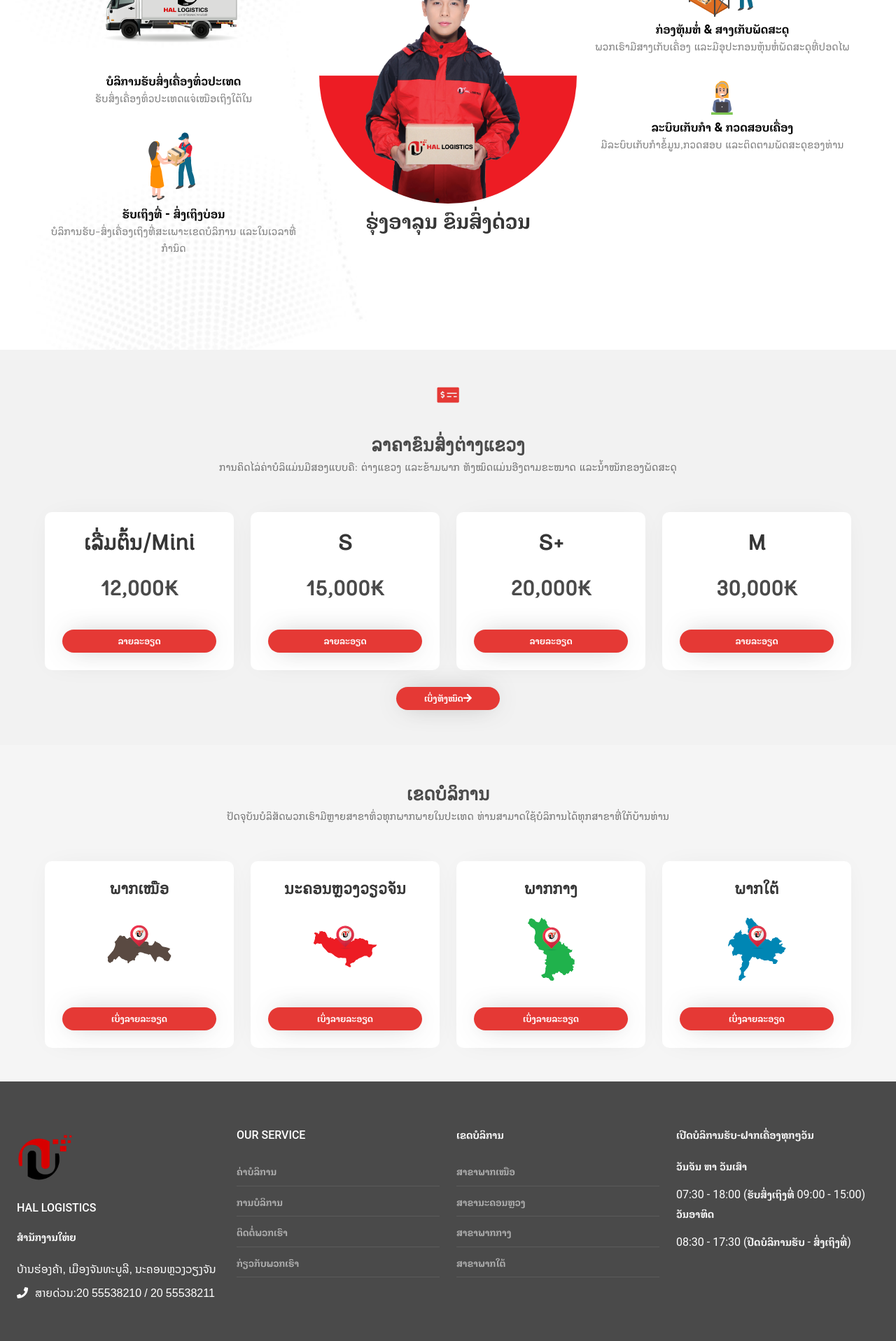
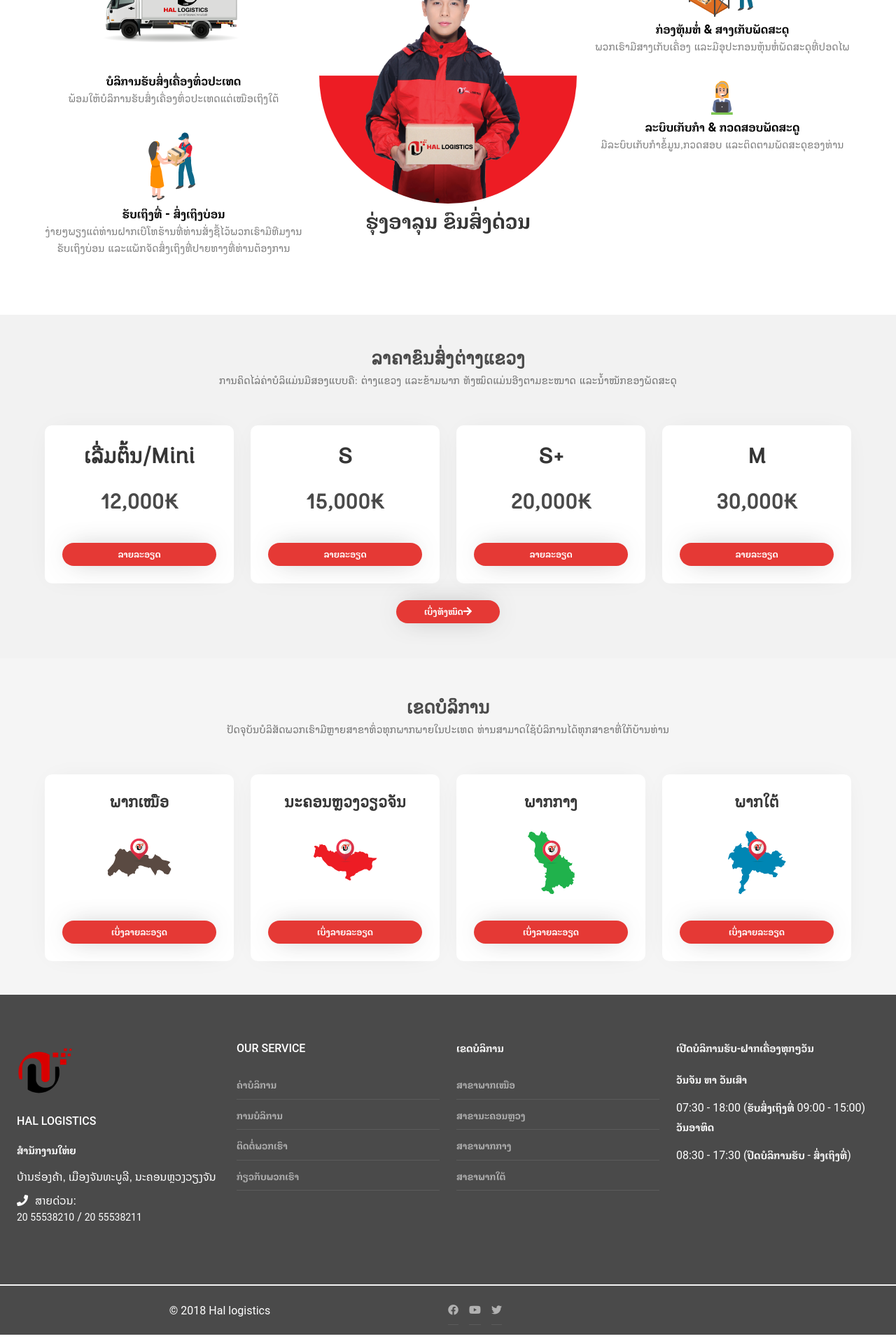
Before and after one commit to xone-sps/hallogistics, a Vue app: page / in a window 1280 px wide. Shown: the part 880-2797 px from the top of the page at 70% size. Built offline with nearby package versions, Linux system fonts and the light colour scheme; what vue-js-modal, vuejs-loading-plugin would draw is missing.

Commit message:
update background home

```diff
--- a/src/assets/css/style.css
+++ b/src/assets/css/style.css
@@ -246,11 +246,11 @@ a.nile-bottom {
     border-radius: 35px;
     display: inline-block;
 }
-.nile-about-section {
+/* .nile-about-section {
     padding: 0px 0px 50px 0px;
     background-image: url(../../assets/images/ba_1.jpg);
     background-size: cover;
-}
+} */
 .text-main-color {
     color: #e53935;
 }
@@ -621,6 +621,11 @@ a.nile-bottom:hover {
         .top{
             display: none;
         }
+        .search-icon {
+            top: 15px;
+            right: 80px;
+
+        }
     }
     @media (max-width: 720px){
         .www-Table thead th {
@@ -656,8 +661,8 @@ a.nile-bottom:hover {
       .search-icon {
         position: absolute;
         float: right;
-        top: 8px;
-        right: 38px;
+        top: 9px;
+        right: 70px;
         font-size: 12px;
         color: #7461cF;
     }
@@ -696,8 +701,26 @@ a.nile-bottom:hover {
        background-size: cover;
        width: 100%;
    }
+   .search-icon {
+    top: 9px;
+    right: 50px;
+
 }
+}
+@media (max-width: 420px){
+    .search-icon {
+        top: 9px;
+        right: 41px;
 
+    }
+}
+@media (max-width: 320px){
+    .search-icon {
+        top: 9px;
+        right: 30px;
+
+    }
+}
 
 @media (min-width: 992px){
     .d-lg-block {
--- a/src/components/Home/Price.vue
+++ b/src/components/Home/Price.vue
@@ -4,11 +4,6 @@
             <div class="container">
                 <!-- Title -->
                 <div class="section-title margin-bottom-40px">
-                    <div class="columns">
-                        <div class="column has-text-centered">
-                         <div class="icon text-main-color"><i class="fas fa-money-check-alt"></i></div>
-                     </div>
-                 </div>
                  <div class="columns justify-content-center has-text-centered">
                     <div class="column is-8">
                        <div class="h2">ລາຄາຂົນສົ່ງຕ່າງແຂວງ</div>
@@ -17,7 +12,6 @@
                </div>
            </div>
            <!-- // End Title -->
-
            <div class="columns">
             <!-- item -->
             <div class="column is-3 col-md-6">
--- a/src/components/Home/Service2.vue
+++ b/src/components/Home/Service2.vue
@@ -13,7 +13,7 @@
                         <div class="columns justify-content-center has-text-centered">
                             <div class="column is-four-fifths">
                                 <div class="h2">ການບໍລິການຂອງພວກເຮົາ</div>
-                                <div class="des">ພວກເຮົາມີຫຼາກຫຼາຍບໍລິການໃຫ້ທ່ານເລືອກໃຊ້</div>
+                                <div class="des">ພວກເຮົາໃຫ້ຫຼາຍກ່ວາການຂົນສົ່ງ ລາຄາຈັດສົ່ງເລີ່ມຕົ້ນ 12,000 ກີບ</div>
                             </div>
                         </div>
                     </div>
@@ -25,13 +25,13 @@
                                 <div class="icons"><img src="@/assets/images/icons/icon200x150.png" alt=""></div>
                             </div>
                             <div class="service-icon-box">
-                                <a href="#" class="title h2">ບໍລິການຮັບສົ່ງເຄື່ອງທົ່ວປະເທດ</a>
-                                <div class="des">ຮັບສົ່ງເຄື່ອງທົ່ວປະເທດແຈ່ເໜືອເຖິງໃຕ້ໃນ</div>
+                                <a class="title h2">ບໍລິການຮັບສົ່ງເຄື່ອງທົ່ວປະເທດ</a>
+                                <div class="des">ພ້ອມໃຫ້ບໍລິການຮັບສົ່ງເຄື່ອງທົ່ວປະເທດແຕ່ເໜືອເຖິງໃຕ້</div>
                             </div>
                             <div class="service-icon-box">
                                 <div class="icons"><img src="@/assets/images/icons/delivery100x100.png" alt=""></div>
-                                <a href="#" class="title h2">ຮັບເຖິງທີ່ - ສົ່ງເຖິງບ່ອນ</a>
-                                <div class="des">ບໍລິການຮັບ-ສົ່ງເຄື່ອງເຖິງທີ່ສະເພາະເຂດບໍລິການ ແລະໃນເວລາທີ່ກຳນົດ</div>
+                                <a class="title h2">ຮັບເຖິງທີ່ - ສົ່ງເຖິງບ່ອນ</a>
+                                <div class="des">ງ່າຍໆພຽງແຕ່ທ່ານຝາກເບີໂທຮ້ານທີ່ທ່ານສັ່ງຊື້ໄວ້ພວກເຮົາມີທີມງານຮັບເຖິງບ່ອນ ແລະແພັກຈັດສົ່ງເຖິງທີ່ປາຍທາງທີ່ທ່ານຕ້ອງການ</div>
                             </div>
                         </div>
                         <div class="column is-4">
@@ -43,12 +43,12 @@
                     <div class="column is-4">
                         <div class="service-icon-box">
                             <div class="icons"><img src="@/assets/images/icons/packing.png" alt=""></div>
-                            <a href="#" class="title h2">ກ່ອງຫຸ້ມຫໍ່ &amp; ສາງເກັບພັດສະດຸ</a>
+                            <a class="title h2">ກ່ອງຫຸ້ມຫໍ່ &amp; ສາງເກັບພັດສະດຸ</a>
                             <div class="des">ພວກເຮົາມີສາງເກັບເຄື່ອງ ແລະມີອຸປະກອນຫຸ້ນຫໍ່ພັດສະດຸທີ່ປອດໄພ</div>
                         </div>
                         <div class="service-icon-box">
                             <div class="icons"><img src="@/assets/images/icons/iconcall.png" alt=""></div>
-                            <a href="#" class="title h2">ລະບົບເກັບກຳ &amp; ກວດສອບເຄື່ອງ</a>
+                            <a class="title h2">ລະບົບເກັບກຳ &amp; ກວດສອບພັດສະດູ</a>
                             <div class="des">ມີລະບົບເກັບກຳຂໍ້ມູນ,ກວດສອບ ແລະຕິດຕາມພັດສະດຸຂອງທ່ານ</div>
                         </div>
                     </div>
--- a/src/components/Page/Contact.vue
+++ b/src/components/Page/Contact.vue
@@ -13,10 +13,10 @@
                </div>
                <div class="columns">
                 <div class="column">
-                    <h3><strong>ສາຍດ່ວນ:</strong> 20 55538210 / 20 55538211</h3>
+                    <h3><strong>ສາຍດ່ວນ:</strong> <a href="tel:55538210">20 55538210</a> / <a href="tel:55538211">20 55538211</a></h3>
                    <h3><strong>Wechat:</strong> HAL Logistics</h3>
                     <h3><strong>Line ID:</strong> @hal2018</h3>
-                   <h3><strong>Email:</strong> hal.lao.2008@hotmail.com</h3>
+                   <h3><strong>Email:</strong> <a href="mailto:hal.lao.2008@hotmail.com">hal.lao.2008@hotmail.com</a></h3>
                    <h3><strong>ທີ່ຕັ້ງບໍລິສັດ:</strong> ບ້ານຮ່ອງຄ້າ, ເມືອງຈັນທະບູລີ, ນະຄອນຫຼວງວຽງຈັນ</h3>
                 </div>
             </div>
--- a/src/components/Page/Price.vue
+++ b/src/components/Page/Price.vue
@@ -4,11 +4,11 @@
 		<div class="container">
 			    <div class="margin-top-h">
 			    	<div class="section-title margin-bottom-40px">
-                <div class="columns">
+            <!--    <div class="columns">
                     <div class="column has-text-centered">
                 <div class="icon text-main-color"><i class="fas fa-money-check-alt"></i></div>
                  </div>
-             </div>
+             </div> -->
              <div class="columns justify-content-center has-text-centered">
                 <div class="column">
                    <div class="h2">ລາຄາຂົນສົ່ງຕ່າງແຂວງ</div>
--- a/src/components/Partial/Footer.vue
+++ b/src/components/Partial/Footer.vue
@@ -15,14 +15,14 @@
 										<!-- <i class="fa fa-phone margin-right-10px"></i> -->
 										<!-- 			<i class="fab fa-map-marker-alt"></i> -->
 										<div class="text">
-											<h2 class="title">ສຳນັກງານໃຫ່ຍ</h2>
+											<p class="title">ສຳນັກງານໃຫ່ຍ</p>
 											<span class="font-weight-500 text-uppercase">ບ້ານຮ່ອງຄ້າ, ເມືອງຈັນທະບູລີ, ນະຄອນຫຼວງວຽງຈັນ</span>
 										</div>
 									</div>
 								</div>
 								<div class="text">
 									<span class="title-in"><i class="fa fa-phone margin-right-10px"></i>ສາຍດ່ວນ:</span>
-									<span class="font-weight-500 text-uppercase">20 55538210 / 20 55538211</span>
+									<p class="font-weight-500 text-uppercase"><a href="tel:55538210">20 55538210</a> / <a href="tel:55538211">20 55538211</a></p>
 								</div>
 							</div>
 						</div>
@@ -107,4 +107,7 @@
 .columns:last-child {
 	margin-bottom: 0;
 }
+a{
+	color:#fff;
+}
 </style>
```
